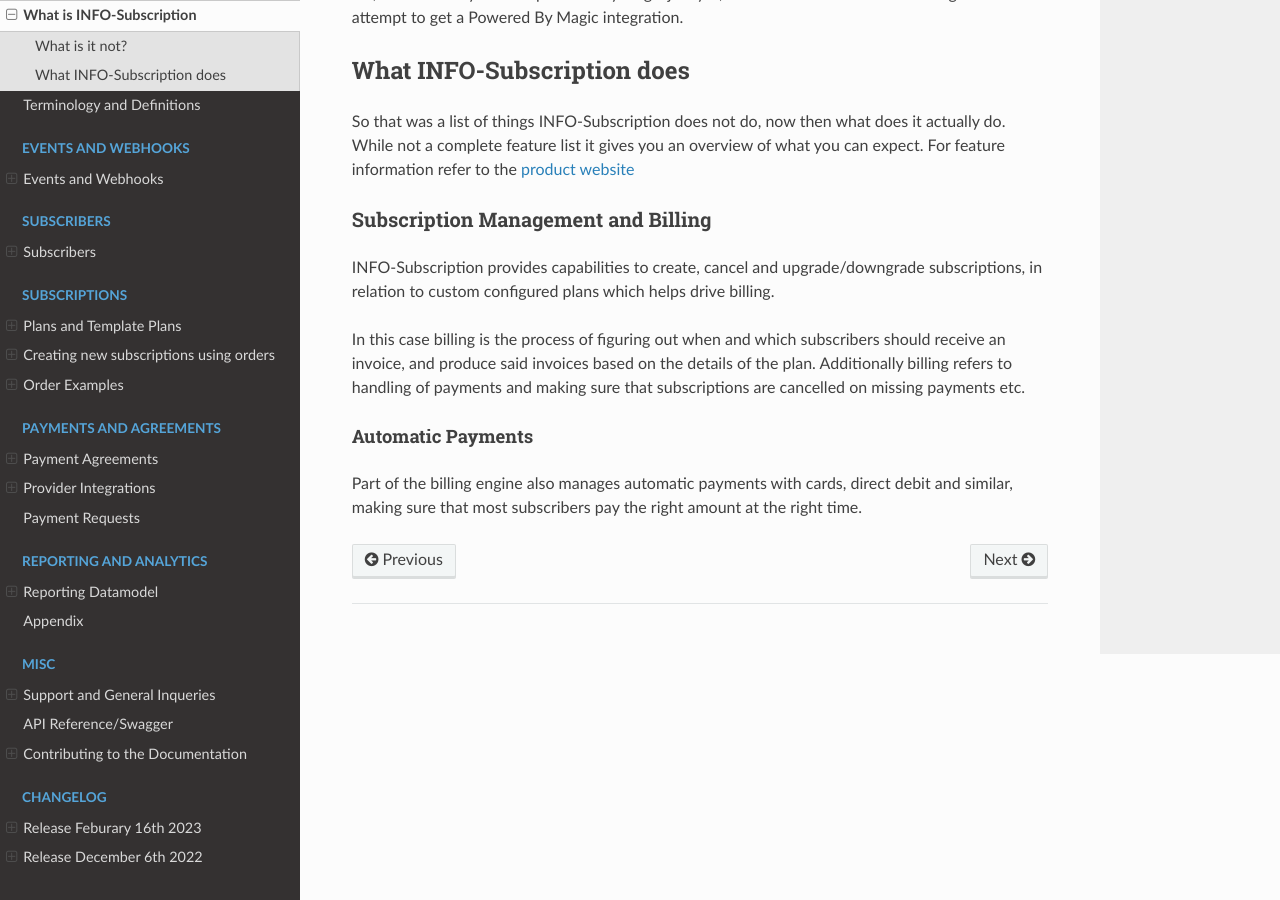
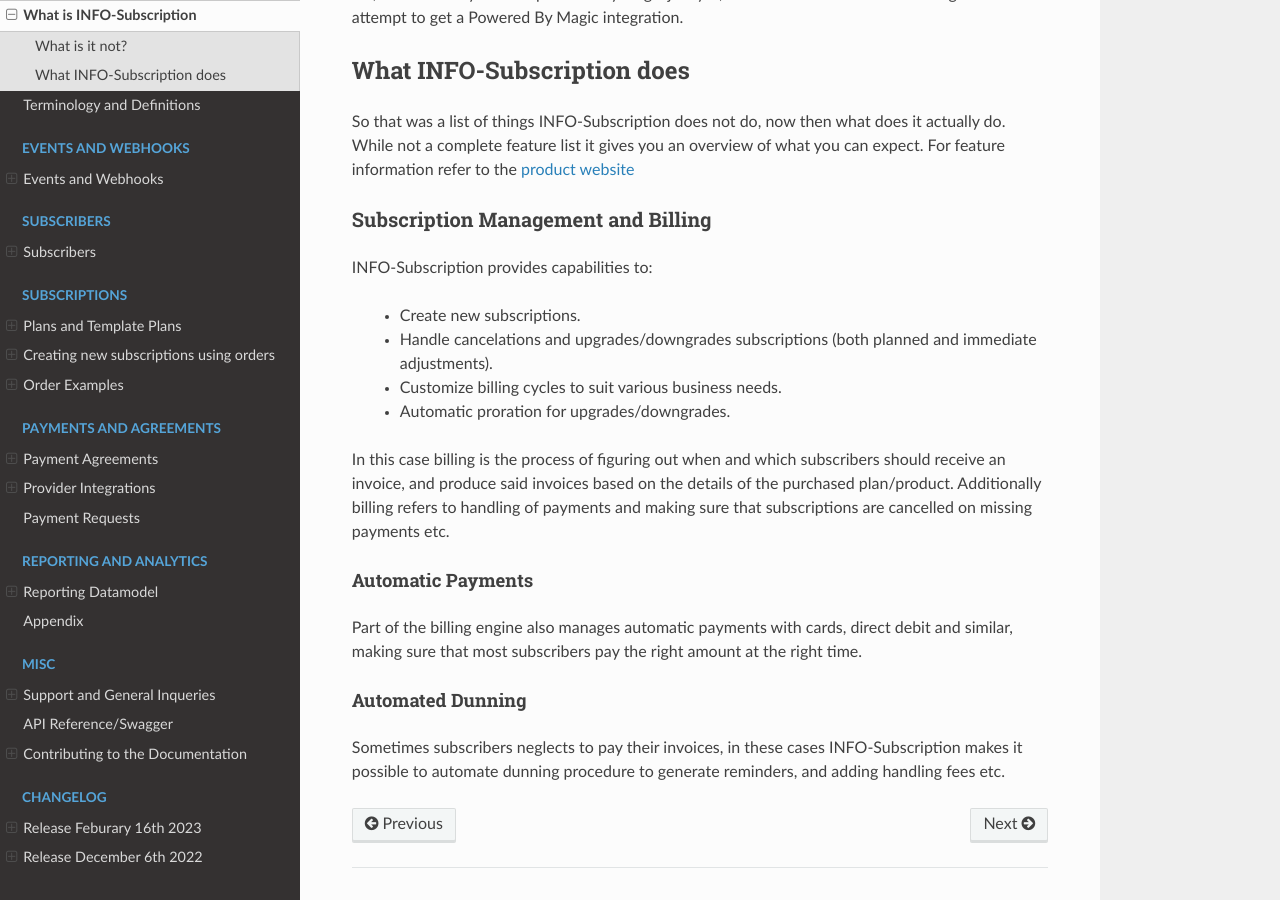
Before and after one commit to infosoftas/info-subscription-doc, a Sphinx documentation site: the page built from source/general/what-is-info-subscription.rst, in a window 1280 px wide and 900 px high, scrolled down 816 px. Built offline with Sphinx 7.4.7 and the Read the Docs theme 2.0.0, drawn with Linux system fonts in a browser that asks for light colours; formulas are drawn with MathJax 3; pages that are not in the unit, such as notebooks, are missing from menus.

Commit message:
Additional points on what the service does

```diff
--- a/source/general/what-is-info-subscription.rst
+++ b/source/general/what-is-info-subscription.rst
@@ -33,11 +33,20 @@ While not a complete feature list it gives you an overview of what you can expec
 
 Subscription Management and Billing
 -----------------------------------
-|projectName| provides capabilities to create, cancel and upgrade/downgrade subscriptions, in relation to custom configured plans which helps drive billing.
+|projectName| provides capabilities to:
 
-In this case billing is the process of figuring out when and which subscribers should receive an invoice, and produce said invoices based on the details of the plan.
+ * Create new subscriptions.
+ * Handle cancelations and upgrades/downgrades subscriptions (both planned and immediate adjustments).
+ * Customize billing cycles to suit various business needs.
+ * Automatic proration for upgrades/downgrades.
+
+In this case billing is the process of figuring out when and which subscribers should receive an invoice, and produce said invoices based on the details of the purchased plan/product.
 Additionally billing refers to handling of payments and making sure that subscriptions are cancelled on missing payments etc.
 
 Automatic Payments
 ^^^^^^^^^^^^^^^^^^
 Part of the billing engine also manages automatic payments with cards, direct debit and similar, making sure that most subscribers pay the right amount at the right time.
+
+Automated Dunning
+^^^^^^^^^^^^^^^^^
+Sometimes subscribers neglects to pay their invoices, in these cases |projectName| makes it possible to automate dunning procedure to generate reminders, and adding handling fees etc.
```
